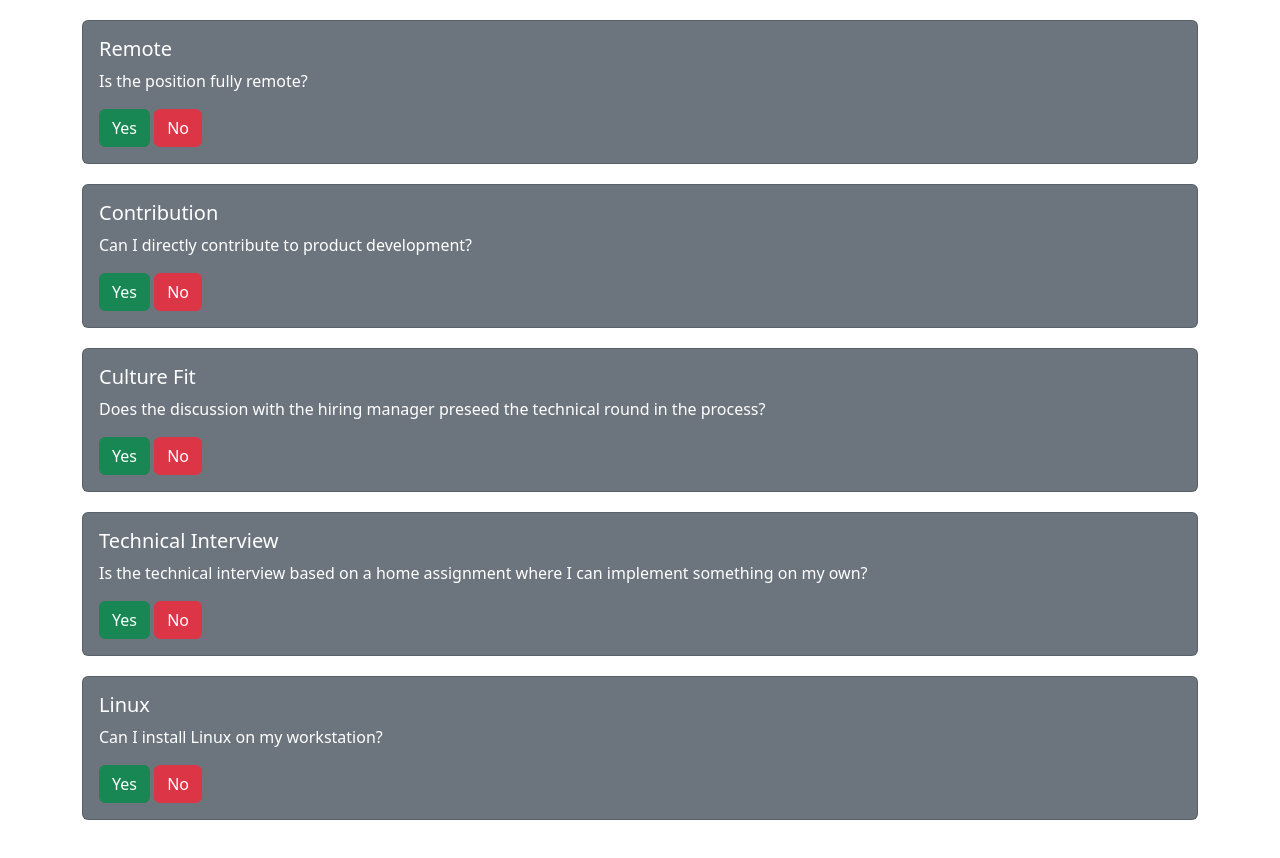
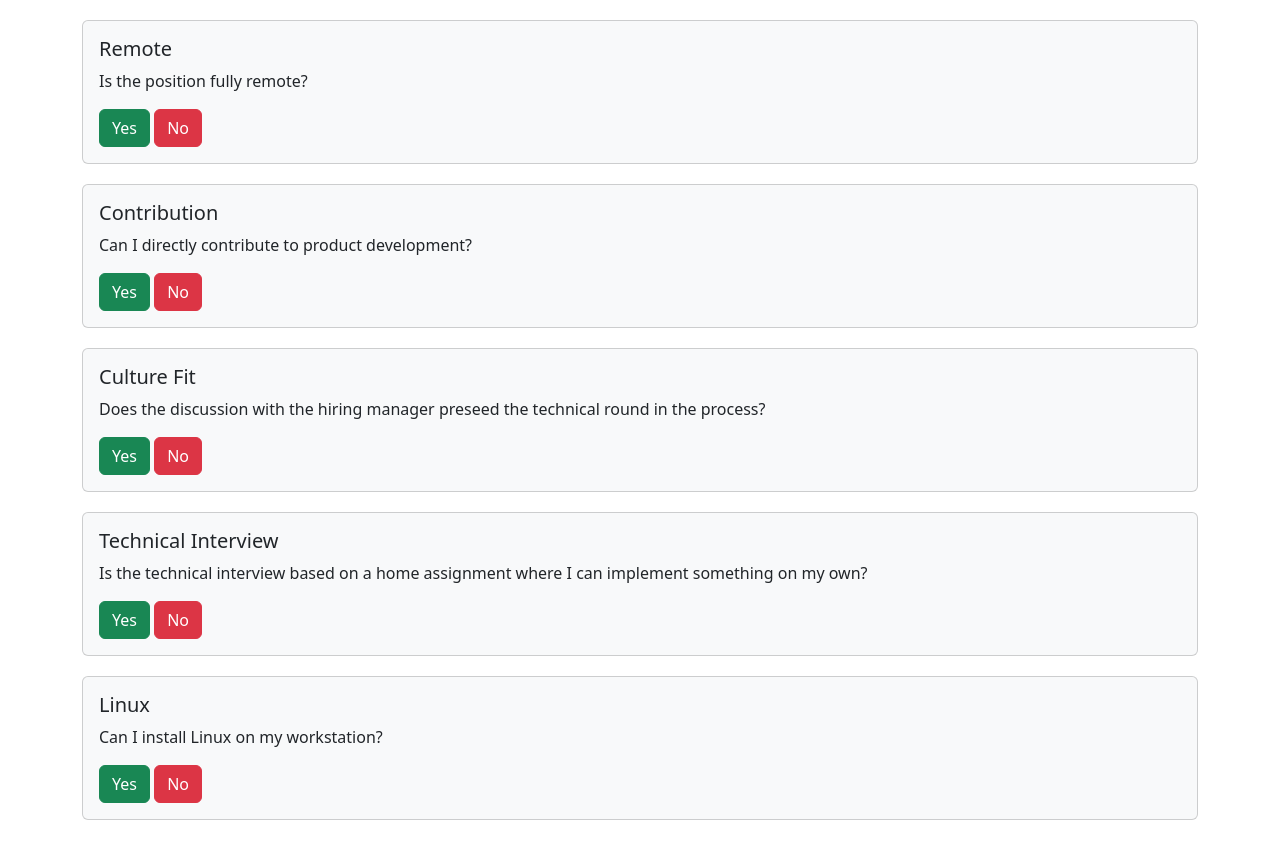
Before and after one commit to attilanagy/job-seeking, a React (Create React App) app: page / in a window 1280 px wide. Built offline with nearby package versions, Linux system fonts and the light colour scheme.

Commit message:
Change default background color and text colors accordingly

```diff
--- a/src/components/Criterion.js
+++ b/src/components/Criterion.js
@@ -3,13 +3,14 @@ import Card from 'react-bootstrap/Card';
 import Button from 'react-bootstrap/Button';
 
 const Criterion = ({title, question, answer, reason, yesHandler, noHandler}) => {
+    const isAnswered = answer !== null;
     return (
         <Col>
-            <Card text="white" bg={answer !== null ? answer ? 'success' : 'danger' : 'secondary'}>
+            <Card text={isAnswered ? 'light' : 'dark'} bg={isAnswered ? answer ? 'success' : 'danger' : 'light'}>
                 <Card.Body>
                     <Card.Title>{title}</Card.Title>
-                    <Card.Text>{answer === null ? question : reason}</Card.Text>
-                    {answer === null ?
+                    <Card.Text>{!isAnswered ? question : reason}</Card.Text>
+                    {!isAnswered ?
                     <>
                         <Button variant="success" onClick={yesHandler}>Yes</Button>&nbsp;
                         <Button variant="danger" onClick={noHandler}>No</Button>
```
Also changed, not shown: 1 other file (tests, documents, lock files or other folders).
